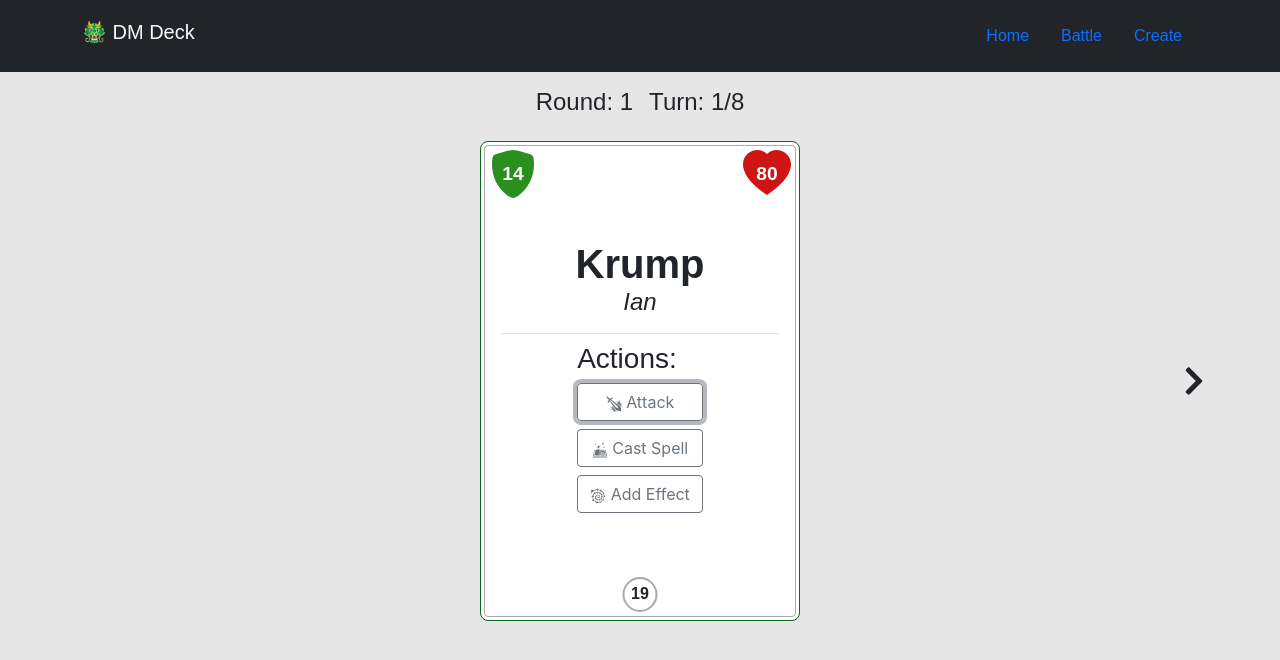
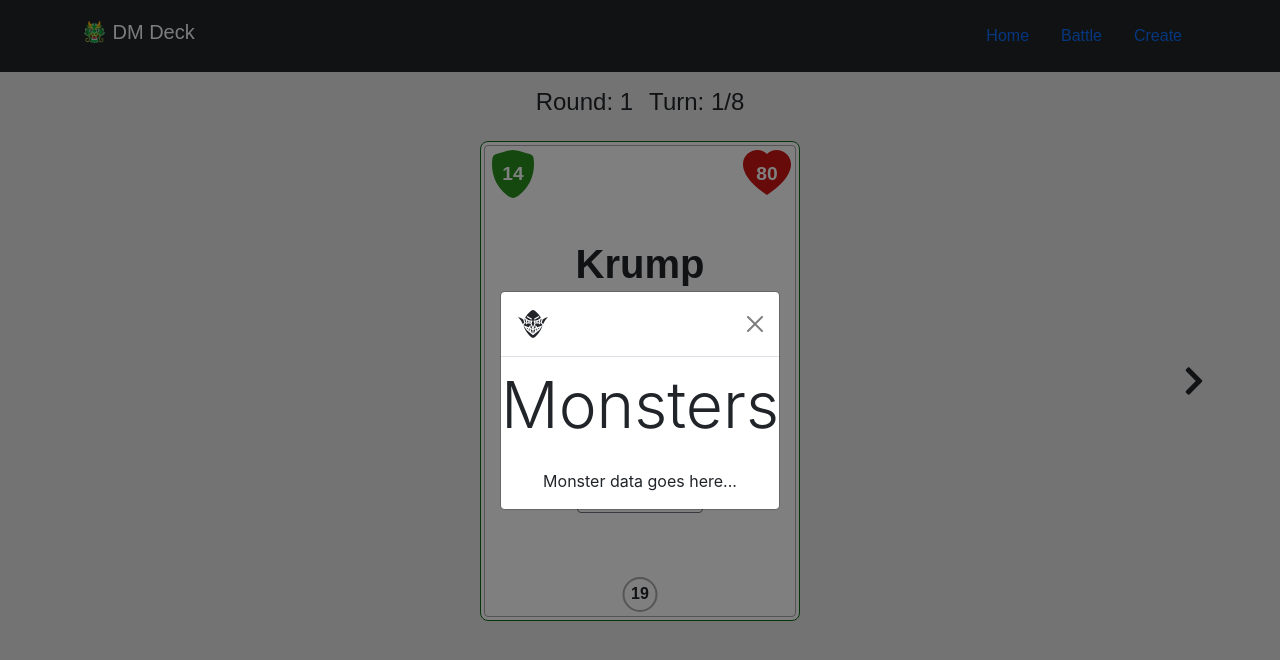
Before and after one commit to awidener3/dm-deck, a React (Create React App) app in the folder client/: page /dm-deck/battle in a window 1280 px wide. Both pictures are taken after a click on the button "Attack". Shown: the top 660 px of the page. Built offline with nearby package versions, Linux system fonts and the light colour scheme; no server answers; a web font is replaced by a local one.

Commit message:
Added a MonstersModal that will display current monsters for use in casting spells, attacking, etc.

```diff
--- /dev/null
+++ b/client/src/components/MonstersModal/index.jsx
@@ -0,0 +1,27 @@
+import { Modal } from 'react-bootstrap';
+import { GiGoblinHead } from 'react-icons/gi';
+
+const MonstersModal = ({
+	showMonstersModal,
+	handleCloseMonstersModal,
+	monsterData,
+}) => {
+	return (
+		<Modal
+			className="d-flex justify-content-center"
+			show={showMonstersModal}
+			onHide={handleCloseMonstersModal}
+			centered
+		>
+			<Modal.Header closeButton>
+				<GiGoblinHead size="2rem" />
+			</Modal.Header>
+			<div className="d-flex flex-column justify-content-center text-center">
+				<Modal.Title className="display-3">Monsters</Modal.Title>
+				<Modal.Body>Monster data goes here...</Modal.Body>
+			</div>
+		</Modal>
+	);
+};
+
+export default MonstersModal;
--- a/client/src/pages/Battle.jsx
+++ b/client/src/pages/Battle.jsx
@@ -5,6 +5,7 @@ import Monster from '../components/Monster';
 import Hero from '../components/Hero';
 import InfoModal from '../components/InfoModal';
 import RollModal from '../components/RollModal';
+import MonstersModal from '../components/MonstersModal';
 import { addInitiative } from '../utils/diceRolls';
 import { slideLeft, slideRight } from '../utils/slideAnimations';
 
@@ -38,13 +39,13 @@ const Battle = () => {
 	// Modal
 	const [showRollModal, setShowRollModal] = useState(false);
 	const [showInfoModal, setShowInfoModal] = useState(false);
+	const [showMonstersModal, setShowMonstersModal] = useState(false);
 	const [rollModifier, setRollModifier] = useState(0);
 	const [die, setDie] = useState(0);
 
 	const handleCloseRollModal = () => setShowRollModal(false);
-	const handleShowRollModal = () => setShowRollModal(true);
 	const handleCloseInfoModal = () => setShowInfoModal(false);
-	const handleShowInfoModal = () => setShowInfoModal(true);
+	const handleCloseMonstersModal = () => setShowMonstersModal(false);
 
 	// Add initiative on load
 	useEffect(() => {
@@ -54,15 +55,16 @@ const Battle = () => {
 	const handleRollDice = (die, dieNum, modifier) => {
 		setRollModifier(modifier);
 		setDie(rollDie(die) * dieNum);
-		handleShowRollModal();
+		setShowRollModal(true);
 	};
 
 	const handleShowInfo = (monster) => {
 		setInfo(monster);
-		handleShowInfoModal();
+		setShowInfoModal(true);
 	};
 
 	const handleHeroAttack = () => {
+		setShowMonstersModal(true);
 		console.log('attack da monster!');
 		console.log(monsterData);
 	};
@@ -199,6 +201,11 @@ const Battle = () => {
 				showInfoModal={showInfoModal}
 				handleCloseInfoModal={handleCloseInfoModal}
 			/>
+
+			<MonstersModal
+				showMonstersModal={showMonstersModal}
+				handleCloseMonstersModal={handleCloseMonstersModal}
+			/>
 		</div>
 	);
 };
```
